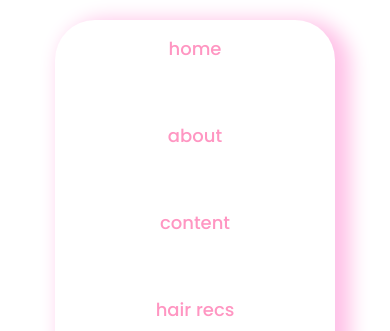
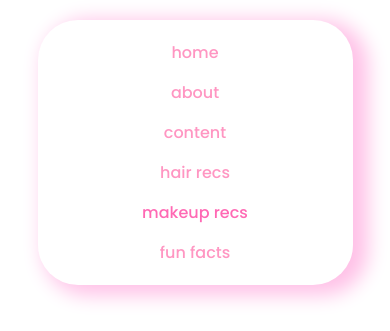
Before and after one commit to megpalmq/megserenee, a website: page makeup.html in a window 390 px wide. Shown: the top 331 px of the page. Drawn offline with Linux system fonts and the light colour scheme.

Commit message:
fixed makeup nav

```diff
--- a/makeup.html
+++ b/makeup.html
@@ -12,7 +12,7 @@
   </head>
   <body>
     <div class="makeup-recs gradient-background">
-      <div class="nav2">
+      <div class="nav4">
         <a href="index.html">home</a>
         <a href="about.html">about</a>
         <a href="content.html">content</a>
--- a/scss/makeup.scss
+++ b/scss/makeup.scss
@@ -4,7 +4,7 @@
   padding: 40px;
   font-family: "Arial", sans-serif;
 
-  .nav2 {
+  .nav4 {
     display: flex;
     margin: 0 auto;
     justify-content: center;
@@ -121,15 +121,6 @@
 }
 @media (max-width: 1400px) {
   .makeup-recs {
-    .nav2 {
-      width: 80%;
-      gap: 60px;
-
-      a {
-        font-size: 18px;
-      }
-    }
-
     h1 {
       font-size: 36px;
     }
@@ -163,16 +154,6 @@
   .makeup-recs {
     padding: 30px;
 
-    .nav2 {
-      width: 90%;
-      gap: 50px;
-      height: 60px;
-
-      a {
-        font-size: 18px;
-      }
-    }
-
     h1 {
       font-size: 32px;
     }
@@ -200,14 +181,37 @@
 
 /* Mobile Styles */
 @media (max-width: 768px) {
-  .makeup-recs {
+  .makeup-recs,
+  .gradient-background {
     padding: 20px;
 
-    .nav2 {
+    .nav4 {
+      width: 90%;
       flex-direction: column;
       gap: 15px;
+      padding: 20px 0;
+      background-color: white;
+      box-shadow: 10px 5px 20px 5px #ffc0e7;
+      border-radius: 40px;
       height: auto;
-      padding: 15px 0;
+      position: relative;
+      top: 0px;
+      align-items: center;
+      z-index: 111;
+      margin: 0 auto 50px auto;
+      display: flex;
+      justify-content: center;
+
+      a {
+        text-decoration: none;
+        color: #ff96c2;
+        font-size: 16px;
+        font-family: popM;
+
+        &:hover {
+          color: rgb(109, 81, 141);
+        }
+      }
     }
 
     h1 {
@@ -235,18 +239,17 @@
 
     .center-btn {
       margin-top: 30px;
-    }
 
-    .center-btn button {
-      font-size: 14px;
-      padding: 10px 20px;
+      button {
+        font-size: 14px;
+        padding: 10px 20px;
+      }
     }
   }
 }
-
-/* Extra Small Devices */
-@media (max-width: 480px) {
-  .makeup-recs {
+@media (max-width: 500px) {
+  .makeup-recs,
+  .gradient-background {
     .makeup-card {
       img {
         height: 200px;
```
Also changed, not shown: css/styles.css.
